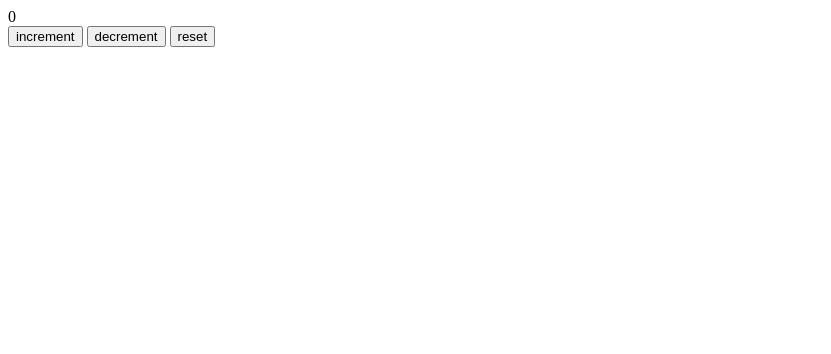
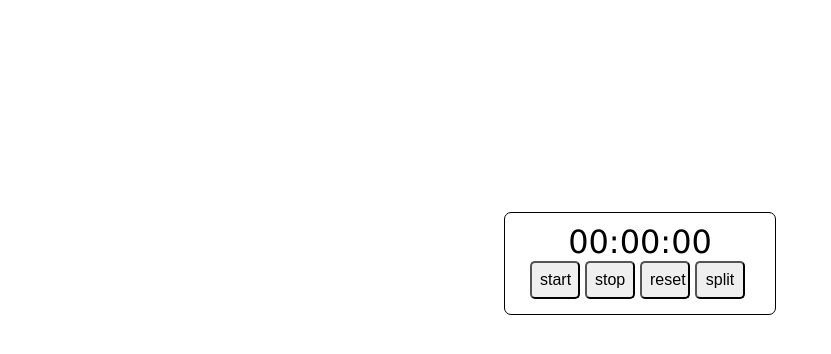
Before and after one commit to c14410312/reactiveStopwatch, a website built with webpack: page src/index.html in a window 1280 px wide. Shown: the whole page, without its empty margins (0-831 px from the left). Built offline with nearby package versions, Linux system fonts and the light colour scheme.

Commit message:
initial commit

```diff
--- a/package.json
+++ b/package.json
@@ -14,6 +14,8 @@
     "babel-loader": "^7.1.2",
     "babel-preset-env": "^1.6.1",
     "babel-preset-react": "^6.24.1",
+    "css-loader": "^0.28.7",
+    "extract-text-webpack-plugin": "^3.0.2",
     "html-webpack-plugin": "^2.30.1",
     "rxjs": "^5.5.2",
     "webpack": "^3.8.1",
--- /dev/null
+++ b/src/css/style.css
@@ -0,0 +1,33 @@
+button {
+  font-size: 1.1em;
+  border-radius: 5px;
+  width: 50px;
+}
+.flex-container {
+  display: inline-flex;
+  flex-flow: row wrap;
+  justify-content: space-between;
+}
+.flex-item {
+  text-align: center;
+  padding: .5em;;
+  font-size: 1em;
+  flex-grow: 1;
+  margin: 0 5px 5px 0;
+}
+
+#digital{
+  text-align: center;
+  font-size: 2em;
+}
+#stopwatch-container {
+  width: 250px;
+  font-size: 100%;
+  border: 1px solid black;
+  padding: 10px;
+  border-radius: 7px;
+  margin-left: auto;
+  margin-right: auto;
+  font-family: Verdana;
+  text-align: center;
+}
--- a/src/index.html
+++ b/src/index.html
@@ -4,13 +4,18 @@
     <meta charset="utf-8">
     <meta name="viewport" content="width=device-width">
 
-    <title>Webpack Babel React revisited</title>
+    <title>Reactive Stopwatch</title>
   </head>
   <body>
-  	<section id="display">0</section>
-
-	<button id="increment">increment</button>
-	<button id="decrement">decrement</button>
-	<button id="reset">reset</button>
+    <canvas id ="stopwatch-canvas" width="200" height="200"></canvas>
+    <section id='stopwatch-container'>
+      <section id="digital">00:00:00</section>
+      <section class="flex-container">
+        <button class="flex-item">start</button>
+        <button class="flex-item">stop</button>
+        <button class="flex-item">reset</button>
+        <button class="flex-item">split</button>
+      </section>
+    </section>
   </body>
 </html>
--- a/src/js/app.js
+++ b/src/js/app.js
@@ -1,32 +1,18 @@
+
 import {Observable} from 'rxjs/Rx';
+import '../css/style.css';
 
-//now an object
-let counter = {value: 0};
+const canvas = document.getElementById('stopwatch-canvas');
+const digital = document.getElementById('digital');
 
-//functions that increment, decrement and reset the counter
-const inc = acc => ({value: acc.value + 1});
-const dec = acc => ({value: acc.value - 1});
-const res = acc => ({value: 0});
 
-const display = document.getElementById('display');
-const incButton = document.getElementById('increment');
-const decButton = document.getElementById('decrement');
-const resButton = document.getElementById('reset');
 
-//observe events on the buttons
-//getting and observable from click events related to Buttons
-//merge can take a merge of existing streams
-//scan is operating on all the buttons
+//if canvas is supported
+if (canvas.getContext){
 
-// mapto maps the click events to each of the functions specified in mapTo(X)
-const button$ = Observable.merge(
-	Observable.fromEvent(incButton, 'click').mapTo(inc),
-	Observable.fromEvent(decButton, 'click').mapTo(dec),
-	Observable.fromEvent(resButton, 'click').mapTo(res)
-)
-
-button$
-	.scan((acc, update) => update(acc), counter)
-	.subscribe(counter => {
-	display.innerHTML = counter.value;
-});
+	//need to access the rendering context and draw on it
+	//call method getContext with param 2d
+	const ctx = canvas.getContext('2d');
+} else{
+	//not supported in browser
+}
--- a/webpack.config.js
+++ b/webpack.config.js
@@ -4,6 +4,7 @@ const path = require('path');
 
 //html webpack plugin --> easier to bundle HTML files
 const HtmlWebpackPlugin = require('html-webpack-plugin');
+const ExtractTextPlugin = require('extract-text-webpack-plugin');
 
 //COnstant with our paths
 const paths = {
@@ -27,6 +28,7 @@ module.exports = {
 		new HtmlWebpackPlugin({
 			template: path.join(paths.SRC, 'index.html'),
 		}),
+		new ExtractTextPlugin('style.bundle.css'),
 	],
 
 	//we are telling babel to use "babel-loader" for.js and .jsx files
@@ -39,6 +41,12 @@ module.exports = {
 			       		'babel-loader',
 			       ],
 			},
+			{
+        		test: /\.css$/,
+        		loader: ExtractTextPlugin.extract({
+          			use: 'css-loader',
+        		}),
+      		}
 		],
 	},
 
```
Also changed, not shown: 1 other file.
